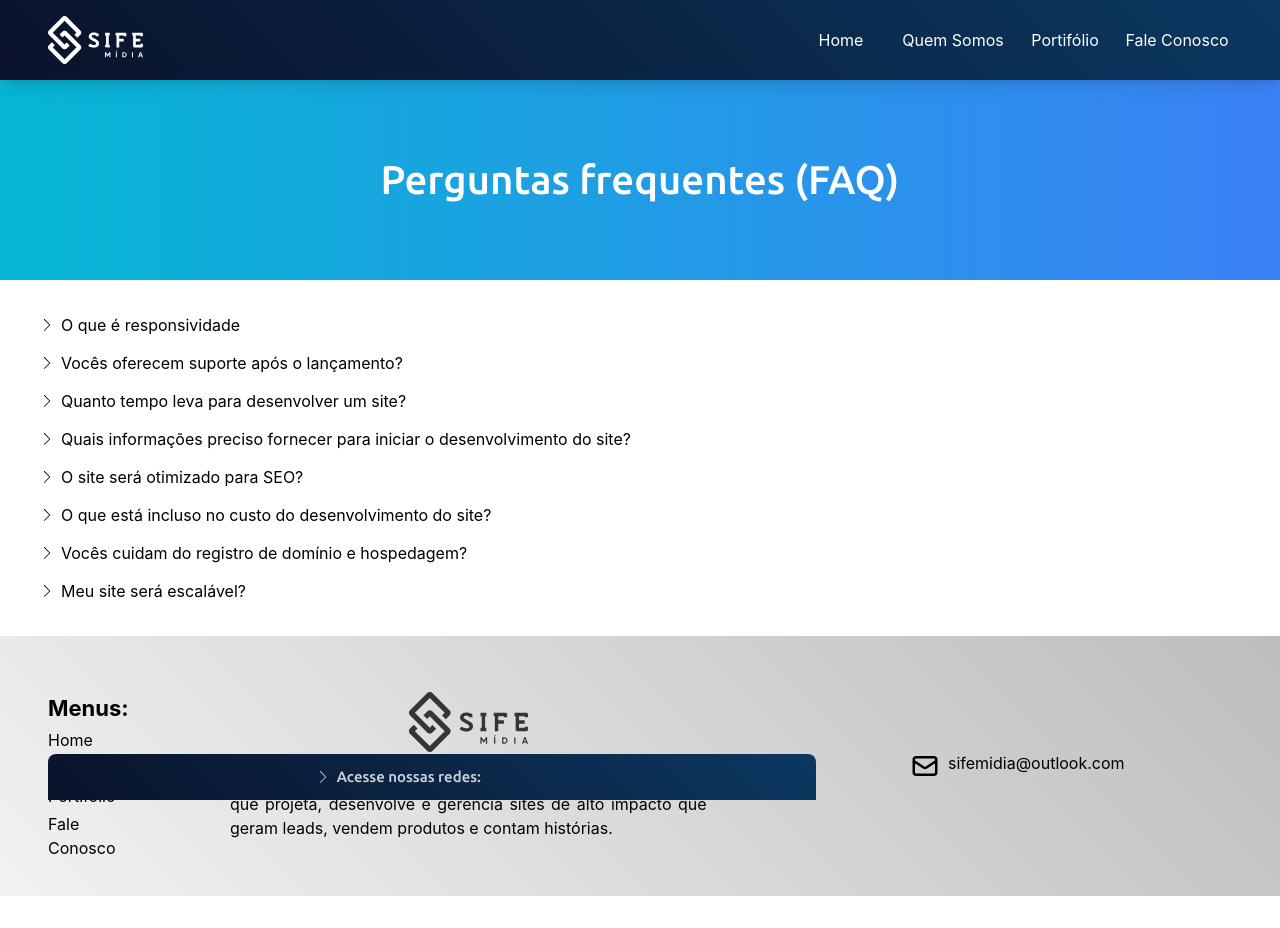
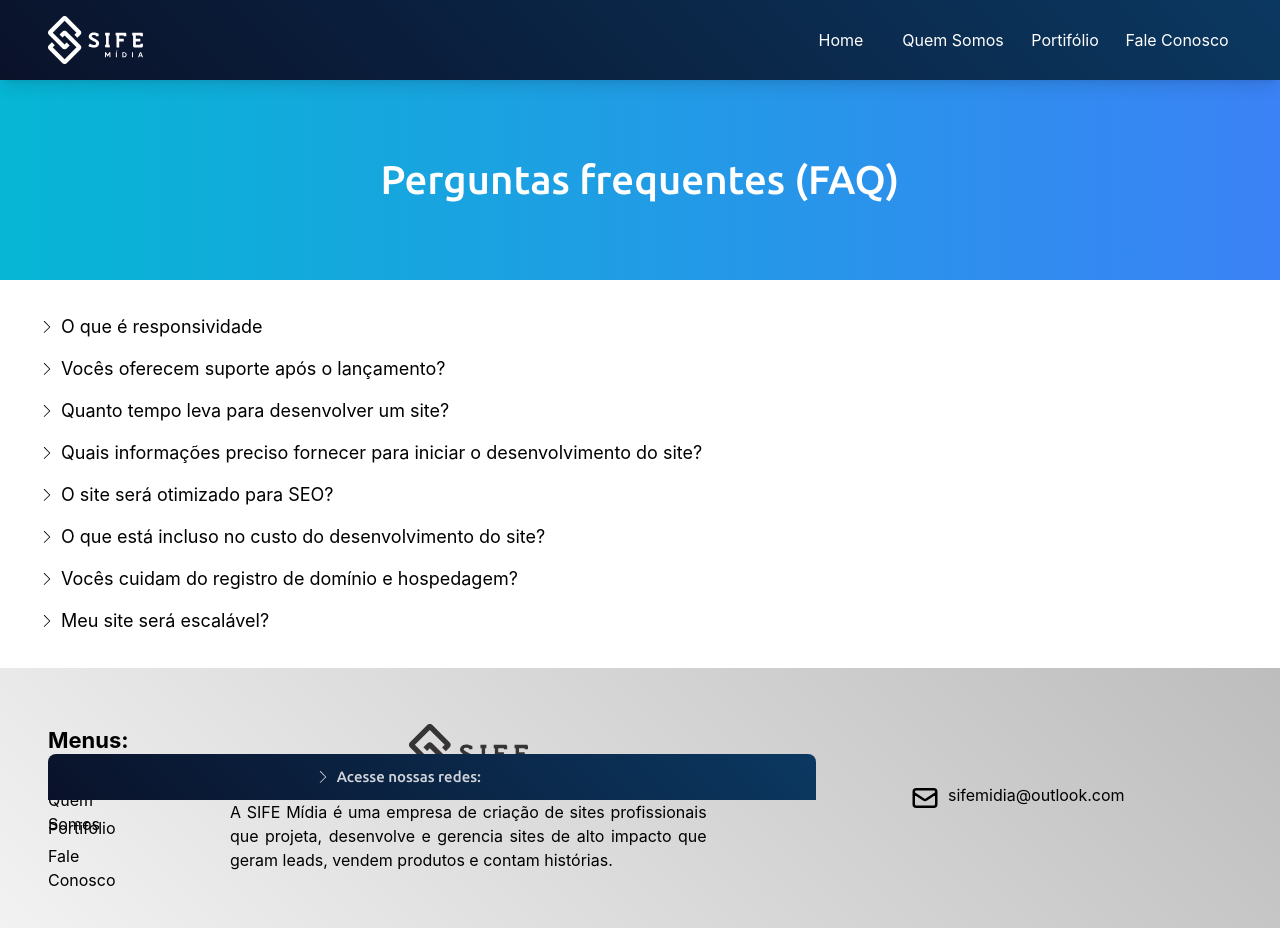
Before and after one commit to simoncarvalho10/sifemidia, a React (Vite) app: page /faq in a window 1280 px wide. Before the commit the page ends 896 px from the top, so only its background shows below. Built offline with nearby package versions, Linux system fonts and the light colour scheme.

Commit message:
Ajuste da pag de contato

```diff
--- a/src/App.jsx
+++ b/src/App.jsx
@@ -9,10 +9,14 @@ import Footer from './pages/footer'
 import About from './pages/about'
 import Faq from './pages/faq'
 
+import ScrollToTop from "./Script/scrolltop";
+
 function App() {
+
     return(
         <div id="tudo" className="flex flex-col justify-center bg-white">
              <Router>
+                <ScrollToTop />
                 <Head />
                     <Routes>
                         <Route path="/" element={<Home />} />
--- a/src/pages/faq.jsx
+++ b/src/pages/faq.jsx
@@ -14,21 +14,21 @@ function faq() {
     return (
         <div className="flex flex-col items-center justify-center mt-[80px]">
             <div class="w-full h-[200px] flex items-center justify-center text-white bg-gradient-to-r from-cyan-500 to-blue-500">
-                <h4 className="text-[40px] font-ubuntu mx-8">
+                <h4 className="text-[40px] font-ubuntu mx-8 leading-tight">
                     Perguntas frequentes (FAQ)
                 </h4>
             </div>
-            <div className="w-full flex mx-8 flex-col items-center justify-center p-8 text-black">
+            <div className="w-full flex mx-8 flex-col items-center justify-center p-8 text-black text-[18px]">
             <ul className="w-full flex flex-col items-center justify-center gap-3">
                 <li className="w-full flex flex-col bg-white border-gray-400 hover:bg-gray-200">
                     <button
                     onClick={() => toggleSubmenu("submenu1")}
-                    className="flex items-center gap-2 px-2"
+                    className="flex gap-2 px-2"
                     >
-                        {!menus["submenu1"] ? <SlArrowRight size={12} /> : <SlArrowDown size={12} />}
+                        <div className="flex items-center min-w-3 py-2">{!menus["submenu1"] ? <SlArrowRight size={12} /> : <SlArrowDown size={12} />}</div>
                         <p className="text-left">O que é responsividade</p>
                     </button>
-                    <ul id="submenu1" className="submenu border-gray-300 bg-white px-8 py-3" style={{ display: menus["submenu1"] ? "block" : "none" }}>
+                    <ul id="submenu1" className="submenu text-[16px] border-gray-300 bg-white px-8 py-3" style={{ display: menus["submenu1"] ? "block" : "none" }}>
                         <li>
                             <p> Responsividade é a capacidade de um site ou aplicativo de se adaptar automaticamente a diferentes tamanhos de tela e dispositivos, como computadores, tablets e smartphones, garantindo uma experiência de uso consistente e agradável. Um design responsivo ajusta elementos como layout, imagens, texto e menus para manter a funcionalidade e a estética, independentemente do dispositivo utilizado. </p>
                         </li>
@@ -37,12 +37,12 @@ function faq() {
                 <li className="w-full flex flex-col bg-white border-gray-400 hover:bg-gray-200">
                     <button
                     onClick={() => toggleSubmenu("submenu2")} // Corrigido para React
-                    className="flex items-center gap-2 px-2"
+                    className="flex gap-2 px-2"
                     >
-                        {!menus["submenu2"] ? <SlArrowRight size={12} /> : <SlArrowDown size={12} />}
+                        <div className="flex items-center min-w-3 py-2">{!menus["submenu2"] ? <SlArrowRight size={12} /> : <SlArrowDown size={12} />}</div>
                         <p className="text-left">Vocês oferecem suporte após o lançamento?</p>
                     </button>
-                    <ul id="submenu2" className="w-full submenu border-gray-300 bg-white px-8 py-3" style={{ display: menus["submenu2"] ? "block" : "none" }}>
+                    <ul id="submenu2" className="w-full text-[16px] submenu border-gray-300 bg-white px-8 py-3" style={{ display: menus["submenu2"] ? "block" : "none" }}>
                     <li>
                         <p>Oferecemos suporte especializado para manutenção de sites, garantindo que sua plataforma esteja sempre atualizada, segura e funcionando de forma otimizada. Nosso serviço inclui correções de erros, atualizações de conteúdo, ajustes de design, implementação de novas funcionalidades e monitoramento contínuo para prevenir problemas. Trabalhamos com agilidade e eficiência para manter seu site moderno, responsivo e alinhado às suas necessidades, proporcionando uma experiência online confiável e de alta qualidade para seus usuários.</p>
                     </li>
@@ -51,12 +51,12 @@ function faq() {
                 <li className="w-full flex flex-col bg-white border-gray-400 hover:bg-gray-200">
                     <button
                     onClick={() => toggleSubmenu("submenu3")} // Corrigido para React
-                    className="flex items-center gap-2 px-2"
+                    className="flex gap-2 px-2"
                     >
-                        {!menus["submenu3"] ? <SlArrowRight size={12} /> : <SlArrowDown size={12} />}
+                        <div className="flex items-center min-w-3 py-2">{!menus["submenu3"] ? <SlArrowRight size={12} /> : <SlArrowDown size={12} />}</div>
                         <p className="text-left">Quanto tempo leva para desenvolver um site?</p>
                     </button>
-                    <ul id="submenu3" className="w-full submenu border-gray-300 bg-white px-8 py-3" style={{ display: menus["submenu3"] ? "block" : "none" }}>
+                    <ul id="submenu3" className="w-full text-[16px] submenu border-gray-300 bg-white px-8 py-3" style={{ display: menus["submenu3"] ? "block" : "none" }}>
                     <li>
                         <p>O tempo para desenvolver um site depende de vários fatores, como complexidade, funcionalidades, e personalização. Sites simples levam de 1 a 3 semanas, intermediários de 4 a 8 semanas, e projetos complexos, como e-commerces, podem levar 3 a 6 meses ou mais. O número de páginas, recursos específicos (como login e pagamentos), responsividade, SEO, design personalizado, e a colaboração do cliente também influenciam. Além disso, testes e ajustes são essenciais para garantir qualidade, e o tamanho da equipe de desenvolvimento pode acelerar ou prolongar o prazo.</p>
                     </li>
@@ -65,12 +65,12 @@ function faq() {
                 <li className="w-full flex flex-col bg-white border-gray-400 hover:bg-gray-200">
                     <button
                     onClick={() => toggleSubmenu("submenu4")}
-                    className="flex items-center gap-2 px-2"
+                    className="flex gap-2 px-2"
                     >
-                        {!menus["submenu4"] ? <SlArrowRight size={12} /> : <SlArrowDown size={12} />}
+                        <div className="flex items-center min-w-3 py-2">{!menus["submenu4"] ? <SlArrowRight size={12} /> : <SlArrowDown size={12} />}</div>
                         <p className="text-left">Quais informações preciso fornecer para iniciar o desenvolvimento do site?</p>
                     </button>
-                    <ul id="submenu4" className="submenu border-gray-300 bg-white px-8 py-3" style={{ display: menus["submenu4"] ? "block" : "none" }}>
+                    <ul id="submenu4" className="submenu text-[16px] border-gray-300 bg-white px-8 py-3" style={{ display: menus["submenu4"] ? "block" : "none" }}>
                         <li>
                             <p> Geralmente, são necessárias informações sobre sua empresa, público-alvo, objetivos do site, identidade visual (logos, cores), conteúdos (textos, imagens) e funcionalidades desejadas.</p>
                         </li>
@@ -79,12 +79,12 @@ function faq() {
 				<li className="w-full flex flex-col bg-white border-gray-400 hover:bg-gray-200">
                     <button
                     onClick={() => toggleSubmenu("submenu5")}
-                    className="flex items-center gap-2 px-2"
+                    className="flex gap-2 px-2"
                     >
-                        {!menus["submenu5"] ? <SlArrowRight size={12} /> : <SlArrowDown size={12} />}
+                        <div className="flex items-center min-w-3 py-2">{!menus["submenu5"] ? <SlArrowRight size={12} /> : <SlArrowDown size={12} />}</div>
                         <p className="text-left">O site será otimizado para SEO? </p>
                     </button>
-                    <ul id="submenu5" className="submenu border-gray-300 bg-white px-8 py-3" style={{ display: menus["submenu5"] ? "block" : "none" }}>
+                    <ul id="submenu5" className="submenu text-[16px] border-gray-300 bg-white px-8 py-3" style={{ display: menus["submenu5"] ? "block" : "none" }}>
                         <li>
                             <p> Sim, o desenvolvimento inclui práticas básicas de SEO, como estrutura de URL, meta tags, e otimização para velocidade, para melhorar sua visibilidade nos mecanismos de busca.</p>
                         </li>
@@ -94,12 +94,12 @@ function faq() {
                 <li className="w-full flex flex-col bg-white border-gray-400 hover:bg-gray-200">
                     <button
                     onClick={() => toggleSubmenu("submenu6")}
-                    className="flex items-center gap-2 px-2"
+                    className="flex gap-2 px-2"
                     >
-                        {!menus["submenu6"] ? <SlArrowRight size={12} /> : <SlArrowDown size={12} />}
+                        <div className="flex items-center min-w-3 py-2">{!menus["submenu6"] ? <SlArrowRight size={12} /> : <SlArrowDown size={12} />}</div>
                         <p className="text-left">O que está incluso no custo do desenvolvimento do site? </p>
                     </button>
-                    <ul id="submenu6" className="submenu border-gray-300 bg-white px-8 py-3" style={{ display: menus["submenu6"] ? "block" : "none" }}>
+                    <ul id="submenu6" className="submenu text-[16px] border-gray-300 bg-white px-8 py-3" style={{ display: menus["submenu6"] ? "block" : "none" }}>
                         <li>
                             <p> O custo geralmente inclui design, desenvolvimento, testes, implementação de funcionalidades básicas, e treinamento para uso do site. Custos adicionais podem ser aplicados para funcionalidades extras ou integrações específicas.</p>
                         </li>
@@ -108,12 +108,12 @@ function faq() {
                 <li className="w-full flex flex-col bg-white border-gray-400 hover:bg-gray-200">
                     <button
                     onClick={() => toggleSubmenu("submenu7")}
-                    className="flex items-center gap-2 px-2"
+                    className="flex gap-2 px-2"
                     >
-                        {!menus["submenu7"] ? <SlArrowRight size={12} /> : <SlArrowDown size={12} />}
+                        <div className="flex items-center min-w-3 py-2">{!menus["submenu7"] ? <SlArrowRight size={12} /> : <SlArrowDown size={12} />}</div>
                         <p className="text-left">Vocês cuidam do registro de domínio e hospedagem?</p>
                     </button>
-                    <ul id="submenu7" className="submenu border-gray-300 bg-white px-8 py-3" style={{ display: menus["submenu7"] ? "block" : "none" }}>
+                    <ul id="submenu7" className="submenu text-[16px] border-gray-300 bg-white px-8 py-3" style={{ display: menus["submenu7"] ? "block" : "none" }}>
                         <li>
                             <p> Sim, oferecemos orientação e suporte para registro de domínio e escolha de hospedagem, ou podemos cuidar de tudo para você.</p>
                         </li>
@@ -122,12 +122,12 @@ function faq() {
                 <li className="w-full flex flex-col bg-white border-gray-400 hover:bg-gray-200">
                     <button
                     onClick={() => toggleSubmenu("submenu8")}
-                    className="flex items-center gap-2 px-2"
+                    className="flex gap-2 px-2"
                     >
-                        {!menus["submenu8"] ? <SlArrowRight size={12} /> : <SlArrowDown size={12} />}
+                        <div className="flex items-center min-w-3 py-2">{!menus["submenu8"] ? <SlArrowRight size={12} /> : <SlArrowDown size={12} />}</div>
                         <p className="text-left">Meu site será escalável?</p>
                     </button>
-                    <ul id="submenu8" className="submenu border-gray-300 bg-white px-8 py-3" style={{ display: menus["submenu8"] ? "block" : "none" }}>
+                    <ul id="submenu8" className="submenu text-[16px] border-gray-300 bg-white px-8 py-3" style={{ display: menus["submenu8"] ? "block" : "none" }}>
                         <li>
                             <p> Sim, desenvolvemos sites com foco na escalabilidade, permitindo que novas funcionalidades ou páginas sejam adicionadas conforme sua necessidade.</p>
                         </li>
```
Also changed, not shown: src/Script/fonemask.js (added, +20 -0 lines), src/Script/scrolltop.js (added, +14 -0 lines), src/pages/contact.jsx (+17 -15 lines).
